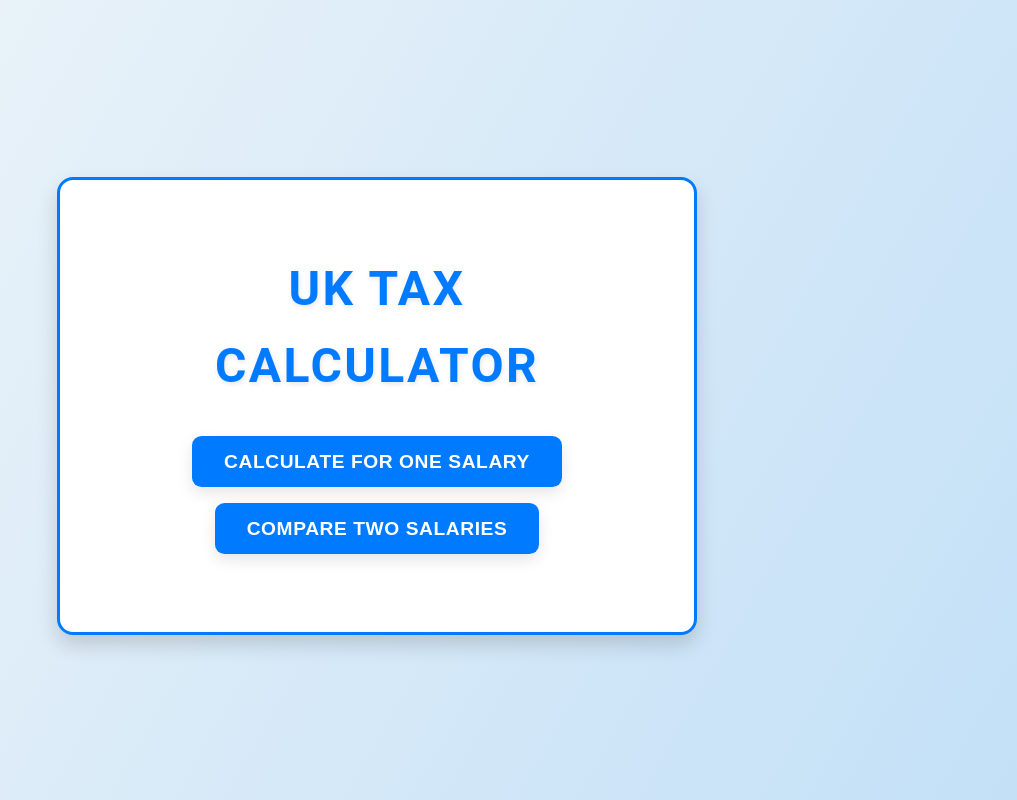
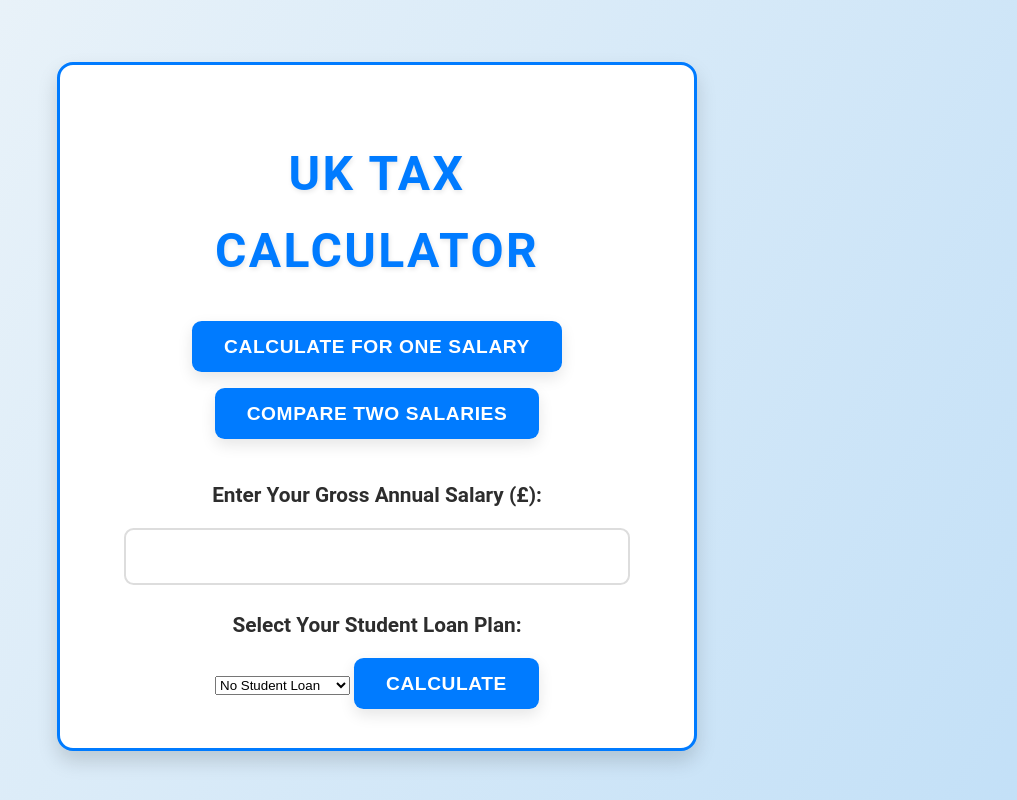
Before and after one commit to tomreece4/tax-calculator-app, a Flask app: page / in a window 1280 px wide. Shown: the whole page, without its empty margins (263-1280 px from the left). Run offline with Flask 3, Linux system fonts and the light colour scheme.

Commit message:
Added initial functionality for including student loans

```diff
--- a/app.py
+++ b/app.py
@@ -3,15 +3,16 @@ from flask import Flask, render_template, request
 app = Flask(__name__)
 
 
-def british_tax_rate(gross_salary):
+def british_tax_rate(gross_salary, student_loan_plan=None):
     """
-    Calculate take-home pay in the UK for the 2023/2024 tax year.
+    Calculate take-home pay in the UK for the 2023/2024 tax year, with optional student loan repayment.
 
     Args:
         gross_salary (float): Annual gross salary in GBP.
+        student_loan_plan (str): Optional; Student loan repayment plan ('Plan 1', 'Plan 2', 'Plan 4', 'PGL').
 
     Returns:
-        dict: A dictionary with a breakdown of tax, NIC, and take-home pay.
+        dict: A dictionary with a breakdown of tax, NIC, student loan, and take-home pay.
     """
     # Define tax brackets and rates
     tax_brackets = [
@@ -27,6 +28,14 @@ def british_tax_rate(gross_salary):
         (12570, 50270, 0.08),  # Primary threshold
         (50271, float('inf'), 0.02),  # Upper earnings limit
     ]
+
+    # Student loan repayment thresholds and rates
+    student_loan_thresholds = {
+        "Plan 1": (22015, 0.09),
+        "Plan 2": (27295, 0.09),
+        "Plan 4": (27660, 0.09),
+        "PGL": (21000, 0.06),
+    }
 
     # Adjust personal allowance for incomes over £100,000
     personal_allowance = 12570
@@ -51,13 +60,21 @@ def british_tax_rate(gross_salary):
             ni_income = min(gross_salary, upper) - lower
             ni += ni_income * rate
 
+    # Calculate student loan repayment
+    student_loan_repayment = 0.0
+    if student_loan_plan in student_loan_thresholds:
+        threshold, rate = student_loan_thresholds[student_loan_plan]
+        if gross_salary > threshold:
+            student_loan_repayment = (gross_salary - threshold) * rate
+
     # Calculate take-home pay
-    take_home = gross_salary - tax - ni
+    take_home = gross_salary - tax - ni - student_loan_repayment
 
     return {
         "Gross Salary": gross_salary,
         "Income Tax": round(tax, 2),
         "National Insurance": round(ni, 2),
+        "Student Loan Repayment": round(student_loan_repayment, 2),
         "Take-Home Pay": round(take_home, 2),
     }
 
@@ -74,11 +91,13 @@ def index():
             result2 = british_tax_rate(salary2)
             return render_template('result.html', result1=result1, result2=result2, comparison=True)
         elif 'gross_salary' in request.form:
-            # Single salary form
             salary = float(request.form.get('gross_salary', 0))
-            result = british_tax_rate(salary)
+            student_loan_plan = request.form.get('student_loan_plan', None)
+            result = british_tax_rate(salary, student_loan_plan)
             return render_template('result.html', result=result, comparison=False)
+
     return render_template('index.html')
+
 
 if __name__ == '__main__':
     app.run(debug=True)
--- a/templates/index.html
+++ b/templates/index.html
@@ -28,12 +28,21 @@
             <button onclick="toggleForm('compare')">Compare Two Salaries</button>
         </div>
 
-        <!-- Single Salary Form -->
-        <form id="single-salary-form" method="post" style="display: none;">
-            <label for="gross_salary">Enter Gross Salary (GBP):</label>
-            <input type="number" id="gross_salary" name="gross_salary" step="0.01" required>
-            <button type="submit">Calculate</button>
-        </form>
+<form method="post">
+    <label for="gross_salary">Enter Your Gross Annual Salary (£):</label>
+    <input type="number" id="gross_salary" name="gross_salary" required>
+
+    <label for="student_loan_plan">Select Your Student Loan Plan:</label>
+    <select id="student_loan_plan" name="student_loan_plan">
+        <option value="" selected>No Student Loan</option>
+        <option value="Plan 1">Plan 1</option>
+        <option value="Plan 2">Plan 2</option>
+        <option value="Plan 4">Plan 4</option>
+        <option value="PGL">Postgraduate Loan</option>
+    </select>
+
+    <button type="submit">Calculate</button>
+</form>
 
         <!-- Comparison Form -->
         <form id="comparison-form" method="post" style="display: none;">
```
Also changed, not shown: templates/result.html (+8 -3 lines).
